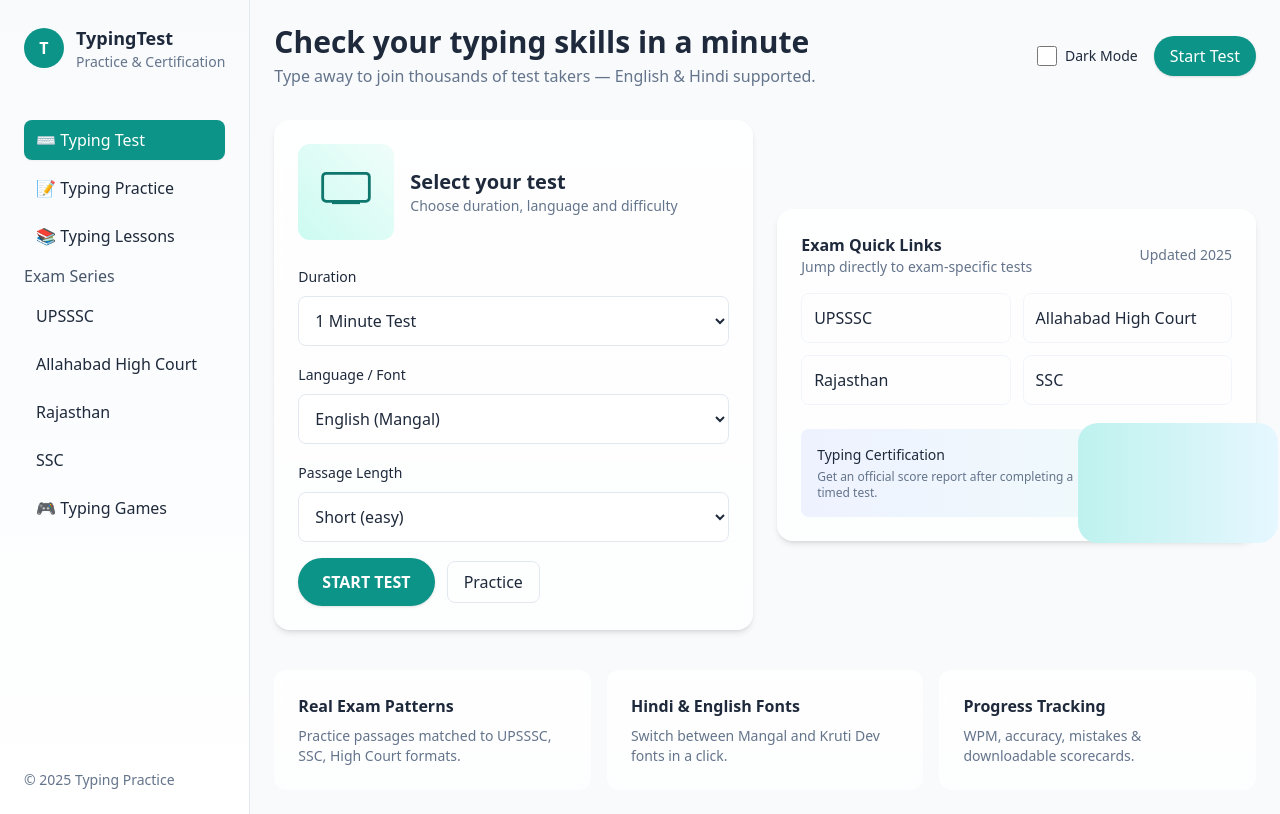
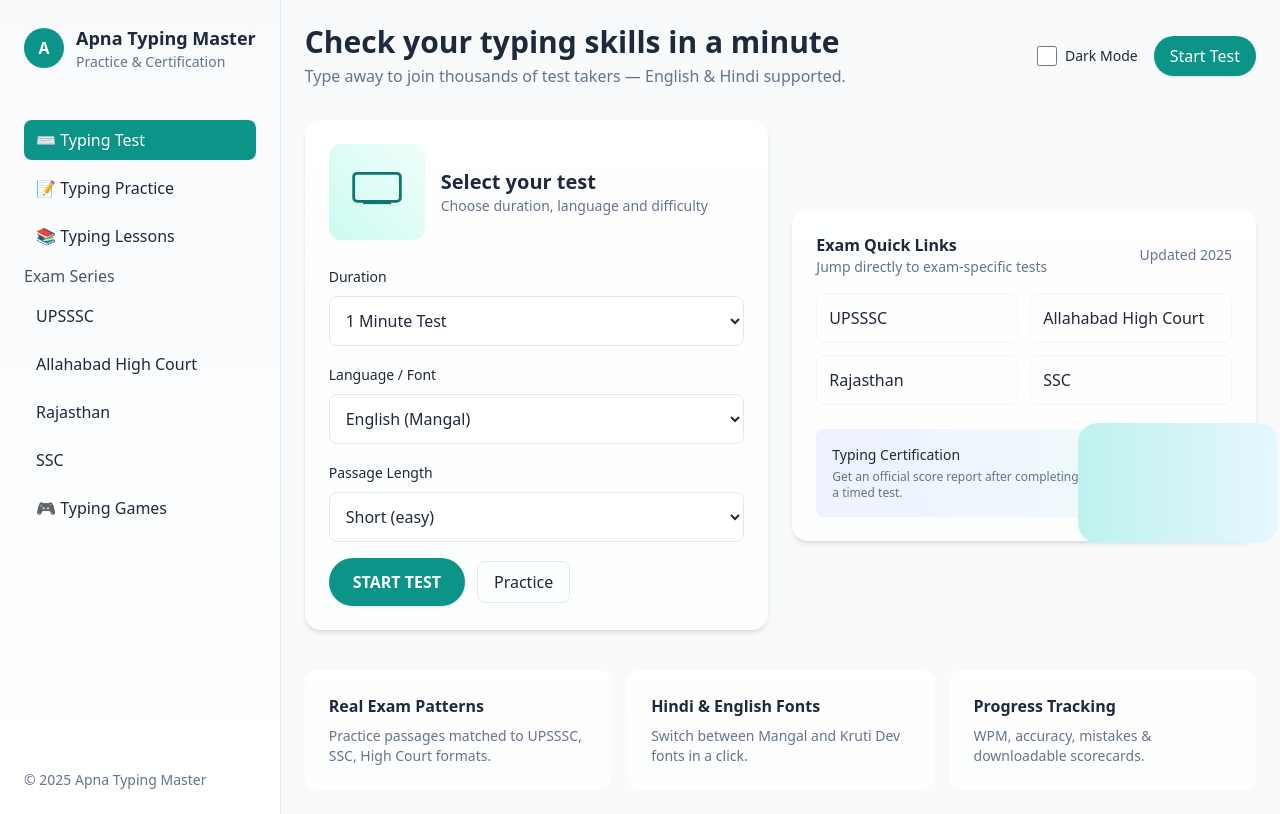
Before and after one commit to vocab100percent-web/ApnaTypingMaster3, a plain HTML site: page index.html in a window 1280 px wide. Drawn offline with nearby package versions, Linux system fonts and the light colour scheme.

Commit message:
Change title and branding in index.html
Updated the title and branding from 'Typing Practice' to 'Apna Typing Master'.

```diff
--- a/index.html
+++ b/index.html
@@ -3,7 +3,7 @@
 <head>
   <meta charset="utf-8" />
   <meta name="viewport" content="width=device-width,initial-scale=1" />
-  <title>Typing Practice — Home</title>
+  <title>Apna Typing Master — Home</title>
   <script src="https://cdn.tailwindcss.com"></script>
   <style>
     /* small custom styles to match the feel */
@@ -17,9 +17,9 @@
     <!-- LEFT SIDEBAR -->
     <aside class="sidebar hidden md:flex flex-col gap-6 p-6 border-r border-slate-200 dark:border-slate-800 bg-gradient-to-b from-slate-50 to-white dark:from-slate-900 dark:to-slate-900">
       <div class="flex items-center gap-3">
-        <div class="w-10 h-10 rounded-full flex items-center justify-center bg-teal-600 text-white font-bold">T</div>
+        <div class="w-10 h-10 rounded-full flex items-center justify-center bg-teal-600 text-white font-bold">A</div>
         <div>
-          <div class="text-lg font-semibold">TypingTest</div>
+          <div class="text-lg font-semibold">Apna Typing Master</div>
           <div class="text-sm text-slate-500 dark:text-slate-400">Practice & Certification</div>
         </div>
       </div>
@@ -38,7 +38,7 @@
         </ul>
       </nav>
 
-      <div class="text-sm text-slate-500 dark:text-slate-400">© 2025 Typing Practice</div>
+      <div class="text-sm text-slate-500 dark:text-slate-400">© 2025 Apna Typing Master</div>
     </aside>
 
     <!-- MAIN CONTENT -->
@@ -206,7 +206,8 @@
       const duration = document.getElementById('duration').value;
       const lang = document.getElementById('language').value;
       const len = document.getElementById('length').value;
-      alert(`Starting ${duration} — ${lang} — ${len} (placeholder)\nNext: typing interface will open here.`);
+      alert(`Starting ${duration} — ${lang} — ${len} (placeholder)
+Next: typing interface will open here.`);
     }
 
     startTop.addEventListener('click', startTest);
```
